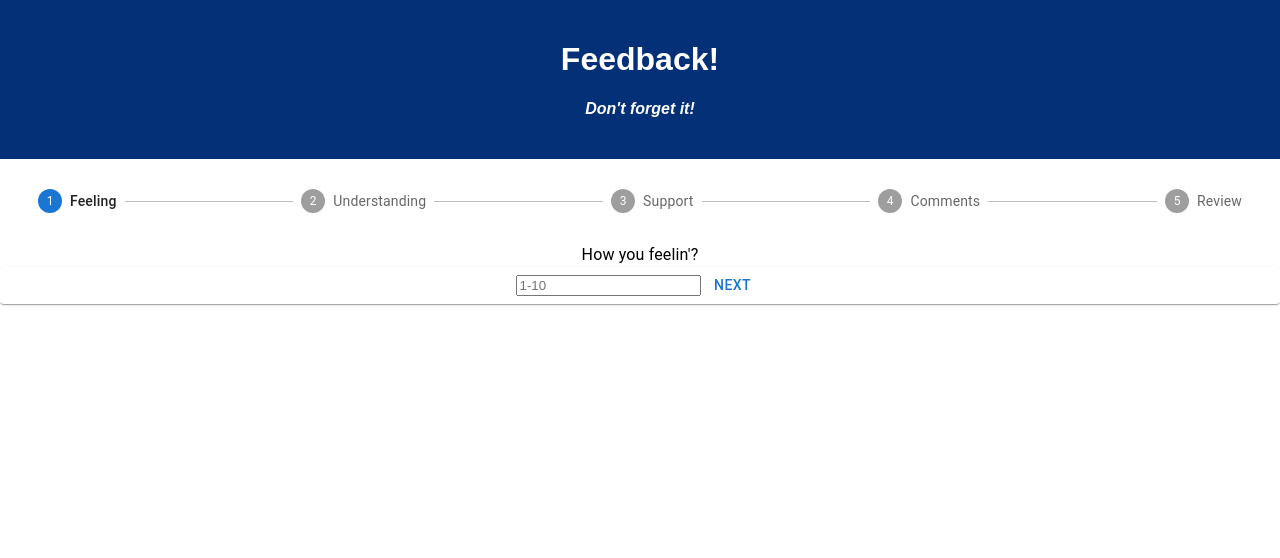
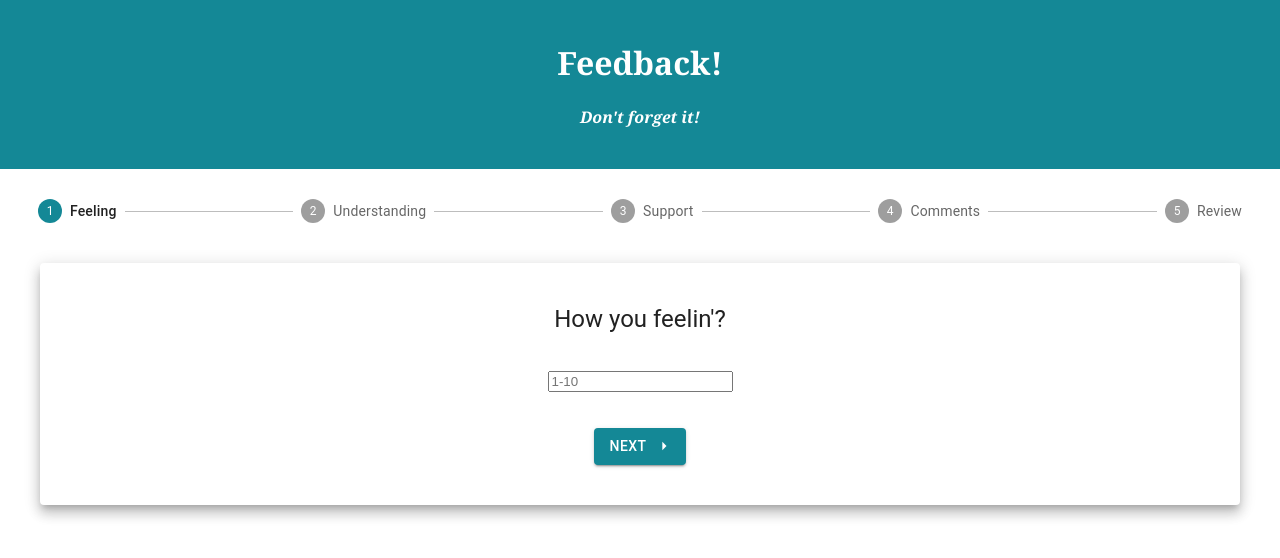
Before and after one commit to leighstephenson/weekend-redux-feedback-loop, a React (Create React App) app: page /#/ in a window 1280 px wide. Shown: the top 558 px of the page. Built offline with nearby package versions, Linux system fonts and the light colour scheme.

Commit message:
Added more MUI styling and a theme. Getting an error in my POST on review.jsx now

```diff
--- a/package.json
+++ b/package.json
@@ -6,6 +6,7 @@
   "dependencies": {
     "@emotion/react": "^11.10.6",
     "@emotion/styled": "^11.10.6",
+    "@mui/icons-material": "^5.11.16",
     "@mui/material": "^5.12.1",
     "axios": "^0.21.1",
     "express": "^4.17.1",
--- a/src/components/App/App.css
+++ b/src/components/App/App.css
@@ -3,11 +3,12 @@
 }
 
 .App-header {
-  background-color: #033076;
+  background-color: #148896;
   min-height: 70px;
   padding: 20px;
   color: white;
   margin-bottom: 20px;
+  font-family:Georgia, 'Times New Roman', Times, serif;
 }
 
 .App-title {
@@ -21,3 +22,7 @@
 h4 {
   font-style: italic;
 }
+
+button {
+  color: aqua;
+}
--- a/src/components/App/App.jsx
+++ b/src/components/App/App.jsx
@@ -1,5 +1,4 @@
 import React from 'react';
-import axios from 'axios';
 import './App.css';
 import Feeling from '../Feeling/Feeling';
 import Understanding from '../Understanding/Understanding';
@@ -8,12 +7,28 @@ import Comments from '../Comments/Comments';
 import Review from '../Review/Review';
 import Success from '../Success/Success';
 import { HashRouter as Router, Route } from 'react-router-dom';
+import { createTheme, ThemeProvider } from '@mui/material/styles';
 
+
+const theme = createTheme({
+  palette: {
+    primary: {
+      main: '#148896',
+    },
+    secondary: {
+      main: '#00b862',
+    },
+  }
+});
 
 function App() {
 
+
+
   //! What will display on the DOM
   return (
+    <ThemeProvider theme={theme}>
+
       <div className='App'>
         <Router>
 
@@ -48,6 +63,8 @@ function App() {
 
         </Router>
       </div>
+    </ThemeProvider>
+
   );
 }
 
--- a/src/components/Comments/Comments.jsx
+++ b/src/components/Comments/Comments.jsx
@@ -4,7 +4,7 @@ import { useHistory } from 'react-router-dom';
 import { Card, Typography } from '@mui/material';
 import ProgressBar from '../ProgressBar/ProgressBar';
 import Button from '@mui/material/Button';
-
+import ArrowRight from '@mui/icons-material/ArrowRight'
 
 function Comments() {
     const dispatch = useDispatch();
@@ -20,7 +20,7 @@ function Comments() {
 
     //! Next Step
     const nextStep = () => {
-      history.push('/review')
+        history.push('/review')
     };
 
     //! What displays
@@ -29,19 +29,43 @@ function Comments() {
 
         <>
             <ProgressBar currentStep={4} />
-            <Typography>
-                Do you have any additional comments?
-            </Typography>
 
-            <Card>
+            <Card sx={{
+                display: 'block',
+                justifyContent: 'center',
+                margin: 5,
+                padding: 5,
+                boxShadow: 9,
+
+            }}>
+                <Typography variant="h5">
+                    Do you have any additional comments?
+                </Typography>
+
                 <form onSubmit={nextStep}>
+                    <br />
+                    <br />
+
                     <input id="rating"
                         value={additionalComments}
                         onChange={handleChange}
                         type="text"
                         placeholder="Optional"
-                        />
-                    <Button type="submit">  Next </Button>
+                    />
+
+                    <br />
+                    <br />
+                    <br />
+
+                    <Button type="submit"
+                        variant="contained"
+                        endIcon={<ArrowRight />}
+                        sx={{':hover': {
+                            bgcolor: 'secondary.main',
+                        },
+                    }}
+                    >
+                        Next </Button>
 
                 </form>
             </Card>
--- a/src/components/Feeling/Feeling.jsx
+++ b/src/components/Feeling/Feeling.jsx
@@ -4,6 +4,8 @@ import { useHistory } from 'react-router-dom';
 import { Card, Typography } from '@mui/material';
 import ProgressBar from '../ProgressBar/ProgressBar';
 import Button from '@mui/material/Button';
+import ArrowRight from '@mui/icons-material/ArrowRight'
+
 
 
 function Feeling() {
@@ -20,7 +22,7 @@ function Feeling() {
 
     //! Next Step
     const nextStep = () => {
-        if ( feelingRating < 1 || feelingRating === ''  || feelingRating > 10) {
+        if (feelingRating < 1 || feelingRating === '' || feelingRating > 10) {
             alert('Please enter a rating between 1 and 10');
         } else {
             history.push('/understanding')
@@ -30,26 +32,50 @@ function Feeling() {
 
     //! What Displays
     //feeling > understanding > support > comments > review
-    //TODO add conditional to keep rating between 1-10. Maybe add a conditional
-    //TODO to the submit to change a color if rating is < 1 or > 10
 
     return (
 
         <>
             <ProgressBar currentStep={0} />
-            <Typography>
-                 How you feelin'?
-            </Typography>
 
-            <Card>
+
+            <Card sx={{
+                display: 'block',
+                justifyContent: 'center',
+                margin: 5,
+                padding: 5,
+                boxShadow: 9,
+
+            }}>
+
+                <Typography variant="h5">
+                    How you feelin'?
+                </Typography>
+
                 <form onSubmit={nextStep}>
+                    <br />
+                    <br />
+
                     <input id="rating"
                         value={feelingRating}
                         onChange={handleChange}
                         type="number"
                         placeholder="1-10"
-                        />
-                    <Button type="submit">  Next </Button>
+                    />
+
+                    <br />
+                    <br />
+                    <br />
+
+                    <Button type="submit"
+                        variant="contained"
+                        endIcon={<ArrowRight />}
+                        sx={{':hover': {
+                            bgcolor: 'secondary.main',
+                        },
+                    }}
+                    >
+                        Next </Button>
 
                 </form>
             </Card>
--- a/src/components/Review/Review.jsx
+++ b/src/components/Review/Review.jsx
@@ -1,11 +1,10 @@
-//TODO imports here
 import axios from 'axios';
 import { useSelector, useDispatch } from 'react-redux';
 import { useHistory } from 'react-router-dom';
 import { Card, Typography } from '@mui/material';
 import ProgressBar from '../ProgressBar/ProgressBar';
 import Button from '@mui/material/Button';
-
+import { Check } from '@mui/icons-material';
 
 function Review() {
     const history = useHistory()
@@ -15,7 +14,6 @@ function Review() {
     const additionalComments = useSelector(store => store.comments);
 
 
-//TODO need to build the success page and route on App
     //! Submit feedback
     const submit = () => {
         axios.post('/feedback', {
@@ -37,18 +35,38 @@ function Review() {
 
         <>
             <ProgressBar currentStep={5} />
-            <Typography>
+
+            <br />
+
+            <Typography variant="h5">
                 Review your answers.
             </Typography>
 
-            <Card>
+            <Card sx={{
+                display: 'block',
+                justifyContent: 'center',
+                margin: 5,
+                padding: 5,
+                boxShadow: 9,
+
+            }}>
+
                 <form onSubmit={submit}>
                     <p>Feeling: {feelingRating} </p>
                     <p>Understanding: {understandingRating} </p>
                     <p> Support: {supportRating} </p>
                     <p> Comments: {additionalComments} </p>
-                    <Button type="submit">  SUBMIT </Button>
 
+                    <br />
+                    <Button type="submit"
+                        variant="contained"
+                        endIcon={<Check />}
+                        sx={{':hover': {
+                            bgcolor: 'secondary.main',
+                        },
+                    }}
+                    >
+                        SUBMIT </Button>
                 </form>
             </Card>
         </>
--- a/src/components/Success/Success.jsx
+++ b/src/components/Success/Success.jsx
@@ -1,4 +1,3 @@
-//TODO any imports?
 import { Card, Typography } from '@mui/material';
 import { useDispatch } from "react-redux";
 import { useHistory } from 'react-router-dom'
--- a/src/components/Support/Support.jsx
+++ b/src/components/Support/Support.jsx
@@ -4,6 +4,7 @@ import { useHistory } from 'react-router-dom';
 import { Card, Typography } from '@mui/material';
 import ProgressBar from '../ProgressBar/ProgressBar';
 import Button from '@mui/material/Button';
+import ArrowRight from '@mui/icons-material/ArrowRight'
 
 
 function Support() {
@@ -33,19 +34,45 @@ function Support() {
 
         <>
             <ProgressBar currentStep={2} />
-            <Typography>
-                How well are you being supported?
-            </Typography>
 
-            <Card>
+
+            <Card sx={{
+                display: 'block',
+                justifyContent: 'center',
+                margin: 5,
+                padding: 5,
+                boxShadow: 9,
+
+            }}>
+
+                <Typography variant="h5">
+                    How well are you being supported?
+                </Typography>
+
                 <form onSubmit={nextStep}>
+                    <br />
+                    <br />
+
                     <input id="rating"
                         value={supportRating}
                         onChange={handleChange}
                         type="number"
                         placeholder="1-10"
                     />
-                    <Button type="submit">  Next </Button>
+
+                    <br />
+                    <br />
+                    <br />
+
+                    <Button type="submit"
+                        variant="contained"
+                        endIcon={<ArrowRight />}
+                        sx={{':hover': {
+                            bgcolor: 'secondary.main',
+                        },
+                    }}
+                    >
+                        Next </Button>
 
                 </form>
             </Card>
--- a/src/components/Understanding/Understanding.jsx
+++ b/src/components/Understanding/Understanding.jsx
@@ -4,6 +4,8 @@ import { useHistory } from 'react-router-dom'
 import { Card, Typography } from '@mui/material';
 import ProgressBar from '../ProgressBar/ProgressBar';
 import Button from '@mui/material/Button';
+import ArrowRight from '@mui/icons-material/ArrowRight'
+
 
 function Understanding() {
     const dispatch = useDispatch();
@@ -32,12 +34,24 @@ function Understanding() {
 
         <>
             <ProgressBar currentStep={1} />
-            <Typography>
-                Rate your understanding.
-            </Typography>
 
-            <Card>
+            <Card sx={{
+                display: 'block',
+                justifyContent: 'center',
+                margin: 5,
+                padding: 5,
+                boxShadow: 9,
+
+            }}>
+
+                <Typography variant="h5">
+                    Rate your understanding.
+                </Typography>
+
                 <form onSubmit={nextStep}>
+                    <br />
+                    <br />
+
                     <input id="rating"
                         value={understandingRating}
                         onChange={handleChange}
@@ -45,7 +59,20 @@ function Understanding() {
                         placeholder="1-10"
                     />
 
-                    <Button type="submit">  Next </Button>
+                    <br />
+                    <br />
+                    <br />
+
+                    <Button type="submit"
+                        variant="contained"
+                        endIcon={<ArrowRight />}
+                        sx={{':hover': {
+                            bgcolor: 'secondary.main',
+                        },
+                    }}
+                    >
+                        Next </Button>
+
                 </form>
             </Card>
 
```
Also changed, not shown: 1 other file (tests, documents, lock files or other folders). Lines whose indentation alone changed are shown as unchanged.
